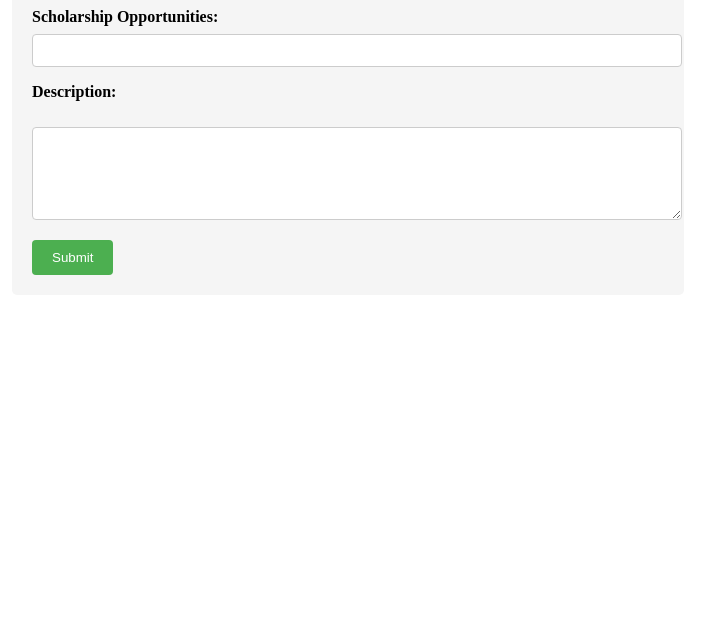
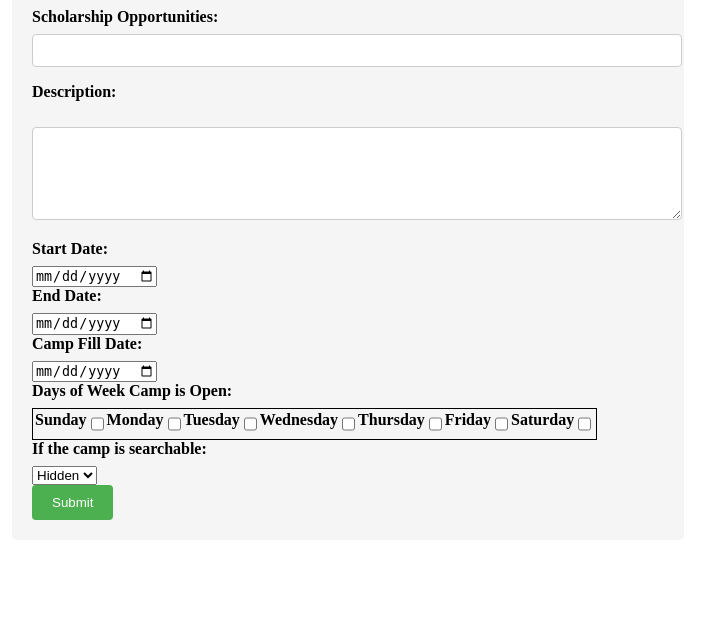
Before and after one commit to edreitlein/schoolsout, a PHP site: page /campUpload.php in a window 1280 px wide. Shown: the part 1308-1948 px from the top of the page, without its empty margins (292-1005 px from the left). Before the commit the page ends 1583 px from the top, so only its background shows below. Run offline with PHP 8.4, Linux system fonts and the light colour scheme.

Commit message:
campUpload v1.1

```diff
--- a/campUpload.php
+++ b/campUpload.php
@@ -210,6 +210,53 @@ include "./databaseInit.php";
         <label for="description">Description:</label><br>
         <textarea id="description" name="description" rows="5" ></textarea><br>
 
+        <!-- below unadded with process_camp_upload -->
+
+        <label for="camp_start_date">Start Date:</label>
+        <input type="date" id="camp_start_date" name="camp_start_date"><br>
+
+        <label for="camp_end_date">End Date:</label>
+        <input type="date" id="camp_end_date" name="camp_end_date"><br>
+
+        <div title="The date the camp is likely to fill up, or stop accepting new campers.">
+        <label title="The date the camp is likely to fill up, or stop accepting new campers." for="camp_fill_date">Camp Fill Date:</label>
+        <input type="date" id="camp_fill_date" name="camp_fill_date"><br>
+        </div>
+
+        <label>Days of Week Camp is Open:</label>
+        <div style="padding: 2px; border: 1px solid black; display: inline-flex;">
+        <label for="sunday">Sunday</label>
+        <input type="checkbox" id="sunday" name="sunday" value="Sunday">
+
+        <label for="monday">Monday</label>
+        <input type="checkbox" id="monday" name="monday" value="Monday">
+
+        <label for="tuesday">Tuesday</label>
+        <input type="checkbox" id="tuesday" name="tuesday" value="Tuesday">
+
+        <label for="wednesday">Wednesday</label>
+        <input type="checkbox" id="wednesday" name="wednesday" value="Wednesday">
+
+        <label for="thursday">Thursday</label>
+        <input type="checkbox" id="thursday" name="thursday" value="Thursday">
+
+        <label for="friday">Friday</label>
+        <input type="checkbox" id="friday" name="friday" value="Friday">
+
+        <label for="saturday">Saturday</label>
+        <input type="checkbox" id="saturday" name="saturday" value="Saturday">
+        </div><br>
+
+        <label for="camp_visible">If the camp is searchable:</label>
+        <select id="camp_visible" name="camp_visible">
+            <option value=0>Hidden</option>
+            <option value=1>Shown</option>
+        </select><br>
+
+
+
+
+
         <input type="submit" value="Submit" name="submit">
 <!-- </div> -->
     </form>
```
Also changed, not shown: process_camp_upload.php (+82 -3 lines).
